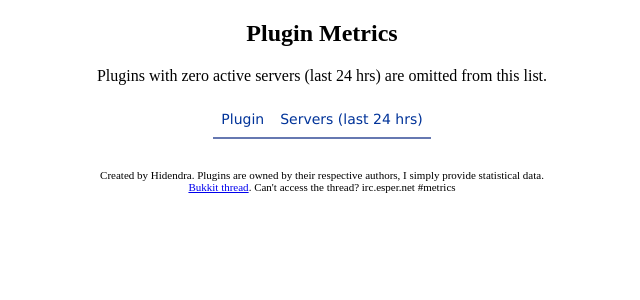
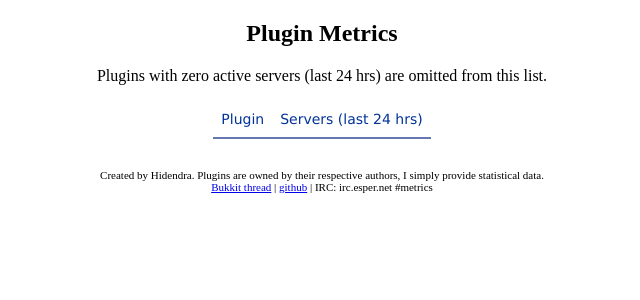
Before and after one commit to Hidendra/Plugin-Metrics, a PHP site: page / in a window 1280 px wide. Shown: the top 300 px of the page, without its empty margins (318-958 px from the left). Run offline with PHP 8.4, Linux system fonts and the light colour scheme; data that the repository does not hold is empty.

Commit message:
Tweaked footer & added github link.

```diff
--- a/src/index.php
+++ b/src/index.php
@@ -51,7 +51,7 @@ require_once ROOT . 'includes/func.php';
         <!-- Footer -->
         <div align="center" style="font-size: 11px; margin-top: 30px;">
             <p> Created by Hidendra. Plugins are owned by their respective authors, I simply provide statistical data. <br/>
-            <a href="http://forums.bukkit.org/threads/53449/">Bukkit thread</a>. Can't access the thread? irc.esper.net #metrics </p>
+            <a href="http://forums.bukkit.org/threads/53449/">Bukkit thread</a> | <a href="http://github.com/Hidendra/metrics.griefcraft.com">github</a> | IRC: irc.esper.net #metrics</p>
         </div>
     </body>
 </html>
```
